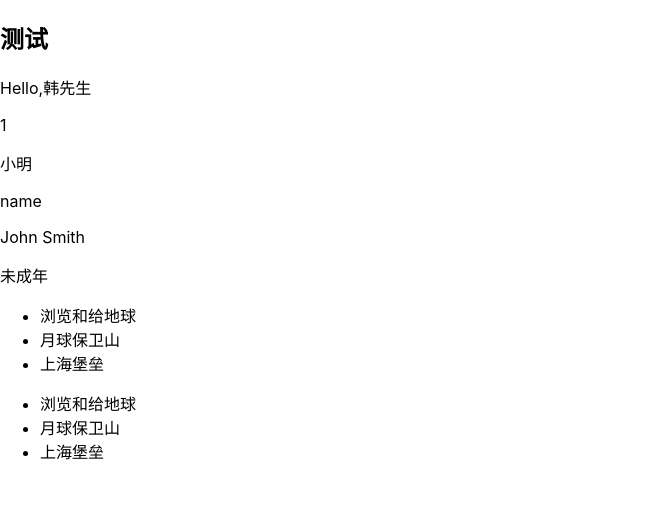
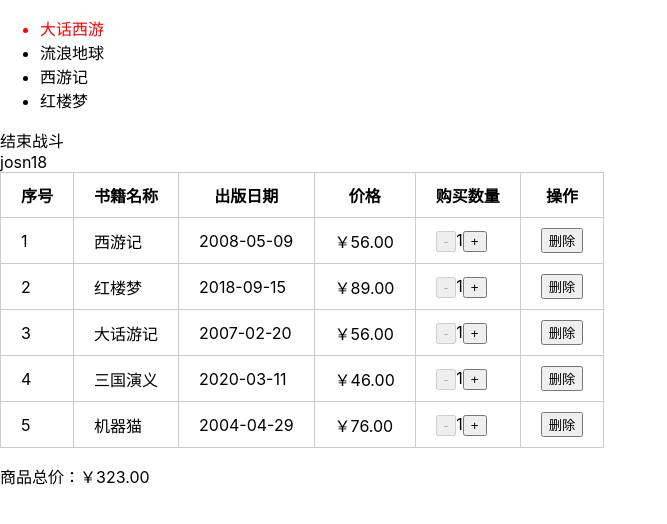
Before and after one commit to shujunzha/react-code, a React (Create React App) app: page / in a window 1280 px wide. Shown: the top 524 px of the page, without its empty margins (0-667 px from the left). Built offline with nearby package versions, Linux system fonts and the light colour scheme.

Commit message:
update:购物车和数据页面引用更新

```diff
--- a/src/App.css
+++ b/src/App.css
@@ -6,7 +6,19 @@
   height: 40vmin;
   pointer-events: none;
 }
-
+.red-color{
+  color: red;
+}
+li{
+  cursor: pointer;
+}
+th, td{
+  padding: 10px 20px;
+  border: 1px solid #ccc;
+}
+table{
+  border-collapse: collapse;
+}
 @media (prefers-reduced-motion: no-preference) {
   .App-logo {
     animation: App-logo-spin infinite 20s linear;
--- a/src/App.js
+++ b/src/App.js
@@ -1,12 +1,13 @@
 
 import './App.css';
 import HelloView from './commponts/HelloView';
+import MoviesView from './commponts/MoviesView';
 
 function App() {
   return (
     <div className="App">
-      <HelloView/>
-
+      {/* <HelloView/> */}
+      <MoviesView/>
     </div>
   );
 }
--- /dev/null
+++ b/src/commponts/BookView.js
@@ -0,0 +1,39 @@
+const book = [
+  {
+    id: 1,
+    name: "西游记",
+    data: "2008-05-09",
+    price: 56.0,
+    count: 1,
+  },
+  {
+    id: 2,
+    name: "红楼梦",
+    data: "2018-09-15",
+    price: 89.0,
+    count: 1,
+  },
+  {
+    id: 3,
+    name: "大话游记",
+    data: "2007-02-20",
+    price: 56.0,
+    count: 1,
+  },
+  {
+    id: 4,
+    name: "三国演义",
+    data: "2020-03-11",
+    price: 46.0,
+    count: 1,
+  },
+  {
+    id: 5,
+    name: "机器猫",
+    data: "2004-04-29",
+    price: 76.0,
+    count: 1,
+  },
+];
+
+export default book;
--- /dev/null
+++ b/src/commponts/DataBook.js
@@ -0,0 +1,108 @@
+import React, { Component } from "react";
+import BookView from "./BookView";
+import formatPrince from "../untils/format";
+import "../App.css";
+
+class DataBook extends Component {
+  constructor() {
+    super();
+    this.state = {
+      books: BookView,
+    };
+  }
+  //   handelCen = (index) => {
+  //     const nums = [...this.state.books];
+  //     nums[index].count -= 1;
+  //     this.setState({ books: nums });
+  //   };
+  //   handelAdd = (index) => {
+  //     const nums = [...this.state.books];
+  //     nums[index].count += 1;
+  //     this.setState({ books: nums });
+  //   };
+  handelCount = (index, count) => {
+    const nums = [...this.state.books];
+    nums[index].count += count;
+    this.setState({ books: nums });
+  };
+  handelDel = (index) => {
+    const bookList = [...this.state.books];
+    bookList.splice(index, 1);
+    this.setState({ books: bookList });
+  };
+  printSun(params) {
+    const totalPrint = this.state.books.reduce((preValue, item) => {
+      return preValue + item.count * item.price;
+    }, 0);
+    // 0是初始化preValue的值，preValue是上一个值
+    return totalPrint;
+  }
+  //购物车有数据显示
+  redBooksList() {
+    const { books } = this.state;
+    return (
+      <>
+        <table>
+          <thead>
+            <tr>
+              <th>序号</th>
+              <th>书籍名称</th>
+              <th>出版日期</th>
+              <th>价格</th>
+              <th>购买数量</th>
+              <th>操作</th>
+            </tr>
+          </thead>
+          <tbody>
+            {books.map((item, index) => {
+              return (
+                <tr key={index}>
+                  <td>{index + 1}</td>
+                  <td>{item.name}</td>
+                  <td>{item.data}</td>
+                  <td>{formatPrince(item.price)}</td>
+                  <td>
+                    <button
+                      disabled={item.count <= 1}
+                      onClick={() => this.handelCount(index, -1)}
+                    >
+                      -
+                    </button>
+                    {item.count}
+                    <button onClick={() => this.handelCount(index, 1)}>
+                      +
+                    </button>
+                  </td>
+                  <td>
+                    <button onClick={() => this.handelDel(index)}>删除</button>
+                  </td>
+                </tr>
+              );
+            })}
+          </tbody>
+        </table>
+        <p>商品总价：{formatPrince(this.printSun())}</p>
+      </>
+    );
+  }
+  //购物车为空显示
+  redBooksEmper() {
+    return (
+      <div>
+        <h2>购物车为空</h2>
+      </div>
+    );
+  }
+  render() {
+    const { books } = this.state;
+    // let redbooks;
+    // if (books.length) {
+    //   redbooks = this.redBooksList();
+    // } else {
+    //   redbooks = this.redBooksEmper();
+    // }
+    return books.length ? this.redBooksList() : this.redBooksEmper();
+  }
+}
+
+export default DataBook;
--- a/src/commponts/HelloView.js
+++ b/src/commponts/HelloView.js
@@ -49,12 +49,20 @@ class App extends Component{
          return rdit
      }
 }
-
+function AppView(){
+    const num = 12
+    return(
+        <div>
+            {num}
+        </div>
+    )
+}
 function HelloView(){
     return(
         <div>
             <h2>测试</h2>
             <App/>
+            <AppView/>
         </div>
     )
 }
--- /dev/null
+++ b/src/commponts/MoviesView.js
@@ -0,0 +1,49 @@
+import React,{Component} from "react";
+import '../App.css'
+import DataBook from "./DataBook";
+class MoviesView extends Component{
+    constructor(){
+        super()
+        this.state={
+            movies:['大话西游','流浪地球','西游记','红楼梦'],
+            activeIndex:0,
+            isTrue:false,
+            frient:{name:'josn',age:18}
+
+        }
+    }
+    handelClick (index){
+        this.setState({activeIndex:index})
+    }
+    render(){
+        const {movies,activeIndex,isTrue,frient} = this.state;
+
+        let showElement
+        if(isTrue){
+            showElement=<div>开始战斗</div>
+        }else{
+            showElement=<div>结束战斗</div>
+
+        }
+
+        const movie = movies.map(
+            (item,index)=>
+            <li
+            key={item}
+            className={activeIndex === index?'red-color':''}
+            onClick={()=>this.handelClick(index)}>
+
+                {item}
+            </li>
+            )
+        return(
+            <>
+            <ul>{movie}</ul>
+            <div>{showElement}</div>
+            <div>{frient&&<div>{frient.name+''+frient.age}</div> }</div>
+            <DataBook/>
+            </>
+        )
+    }
+}
+export default MoviesView;
--- /dev/null
+++ b/src/untils/format.js
@@ -0,0 +1,3 @@
+export default function formatPrince(price){
+ return "￥" + price.toFixed(2)
+}
```
